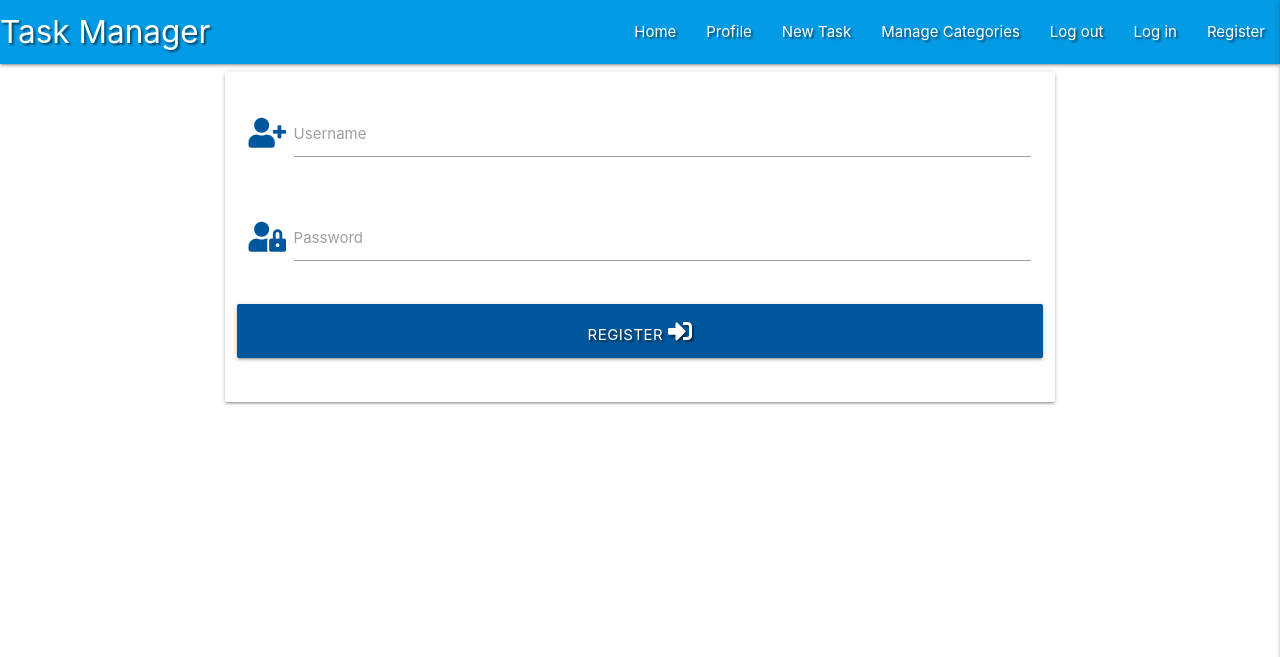
After one commit to alychinque/flask-task-manager-project, a Flask app: page /register in a window 1280 px wide. The commit adds this page. Shown: the top 657 px of the page. Run offline with Flask 2, Linux system fonts and the light colour scheme; some libraries are stand-ins or nearby versions.

Commit message:
Add Register template.

```diff
--- a/app.py
+++ b/app.py
@@ -4,6 +4,7 @@ from flask import (
     redirect, request, session, url_for)
 from flask_pymongo import PyMongo
 from bson.objectid import ObjectId
+from werkzeug.security import generate_password_hash, check_password_hash
 
 if os.path.exists('env.py'):
     import env
@@ -24,6 +25,11 @@ def get_tasks():
     return render_template('tasks.html', tasks=tasks)
 
 
+@app.route("/register", methods=['Get', 'POST'])
+def register():
+    return render_template('register.html')
+
+
 if __name__ == '__main__':
     app.run(host=os.environ.get('IP'),
             port=int(os.environ.get('PORT')),
--- a/templates/base.html
+++ b/templates/base.html
@@ -31,7 +31,7 @@
                     <li><a href=".html">Manage Categories</a></li>
                     <li><a href=".html">Log out</a></li>
                     <li><a href=".html">Log in</a></li>
-                    <li><a href=".html">Register</a></li>
+                    <li><a href="{{ url_for('register') }}">Register</a></li>
 
                 </ul>
             </div>
@@ -46,7 +46,7 @@
             <li><a href=".html">Manage Categories</a></li>
             <li><a href=".html">Log out</a></li>
             <li><a href=".html">Log in</a></li>
-            <li><a href=".html">Register</a></li>
+            <li><a href="{{ url_for('register') }}">Register</a></li>
         </ul>
 
     </header>
--- /dev/null
+++ b/templates/register.html
@@ -0,0 +1,33 @@
+{% extends 'base.html' %}
+{% block content %}
+
+    <div class="row">
+        <form class="col s12 m8 offset-m2" method="POST" action="{{ url_for('register') }}">
+            <div class="card-panel">
+            <!-- username -->
+                <div class="row">
+                    <div class="input-field col s12">
+                        <i class="fas fa-user-plus prefix light-blue-text text-darken-4"></i>
+                        <input id="username" name="username" type="text" class="validate">
+                        <label for="username">Username</label>
+                    </div>
+                </div>
+            <!-- password -->
+                <div class="row">
+                    <div class="input-field col s12">
+                        <i class="fas fa-user-lock prefix light-blue-text text-darken-4"></i>
+                        <input id="password" name="password" type="password" class="validate">
+                        <label for="password">Password</label>
+                    </div>
+                </div>
+            <!-- submit -->
+                <div class="row">
+                    <button type="submit" class="col s12 btn-large light-blue darken-4 text-shadow">
+                        Register <i class="fas fa-sign-in-alt"></i>
+                    </button>
+                </div>
+            </div>
+        </form>
+    </div>
+
+{% endblock %}
```
